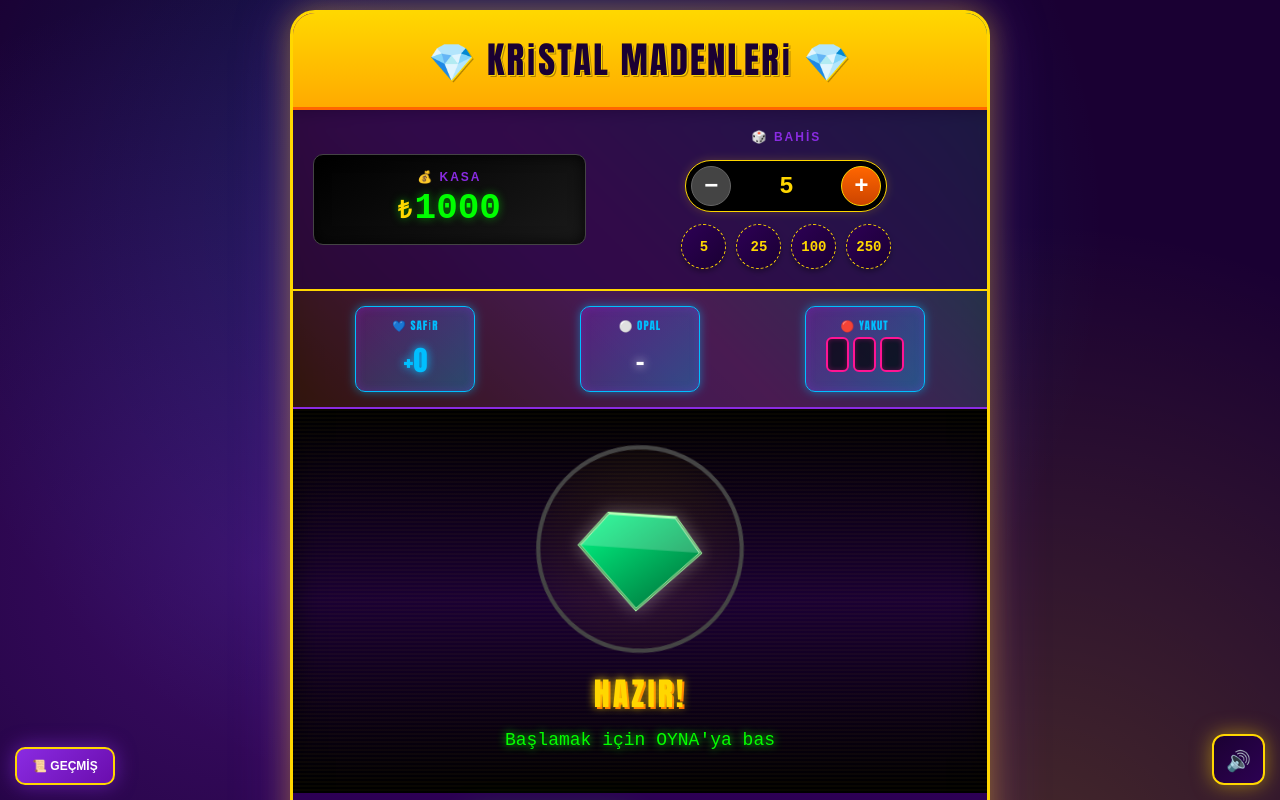
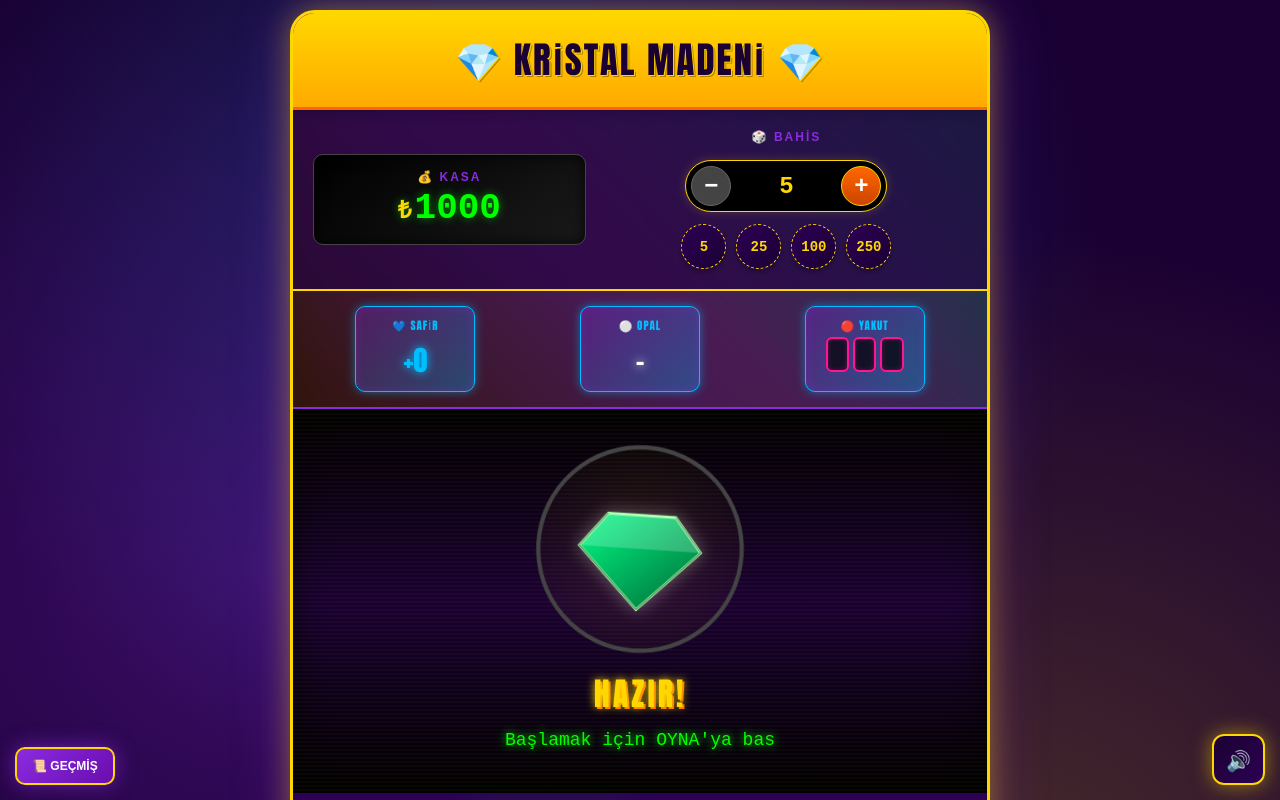
Before and after one commit to nuvlt/kristal-madenleri, a plain HTML site: page index.html in a window 1280 px wide. Shown: the top 800 px of the page. Drawn offline with Linux system fonts and the light colour scheme.

Commit message:
Update index.html

```diff
--- a/index.html
+++ b/index.html
@@ -586,7 +586,7 @@
 <body>
     <div class="game-container">
         <div class="game-header">
-            <div class="game-title">💎 KRİSTAL MADENLERİ 💎</div>
+            <div class="game-title">💎 KRİSTAL MADENİ 💎</div>
         </div>
 
         <div class="balance-bar">
```
